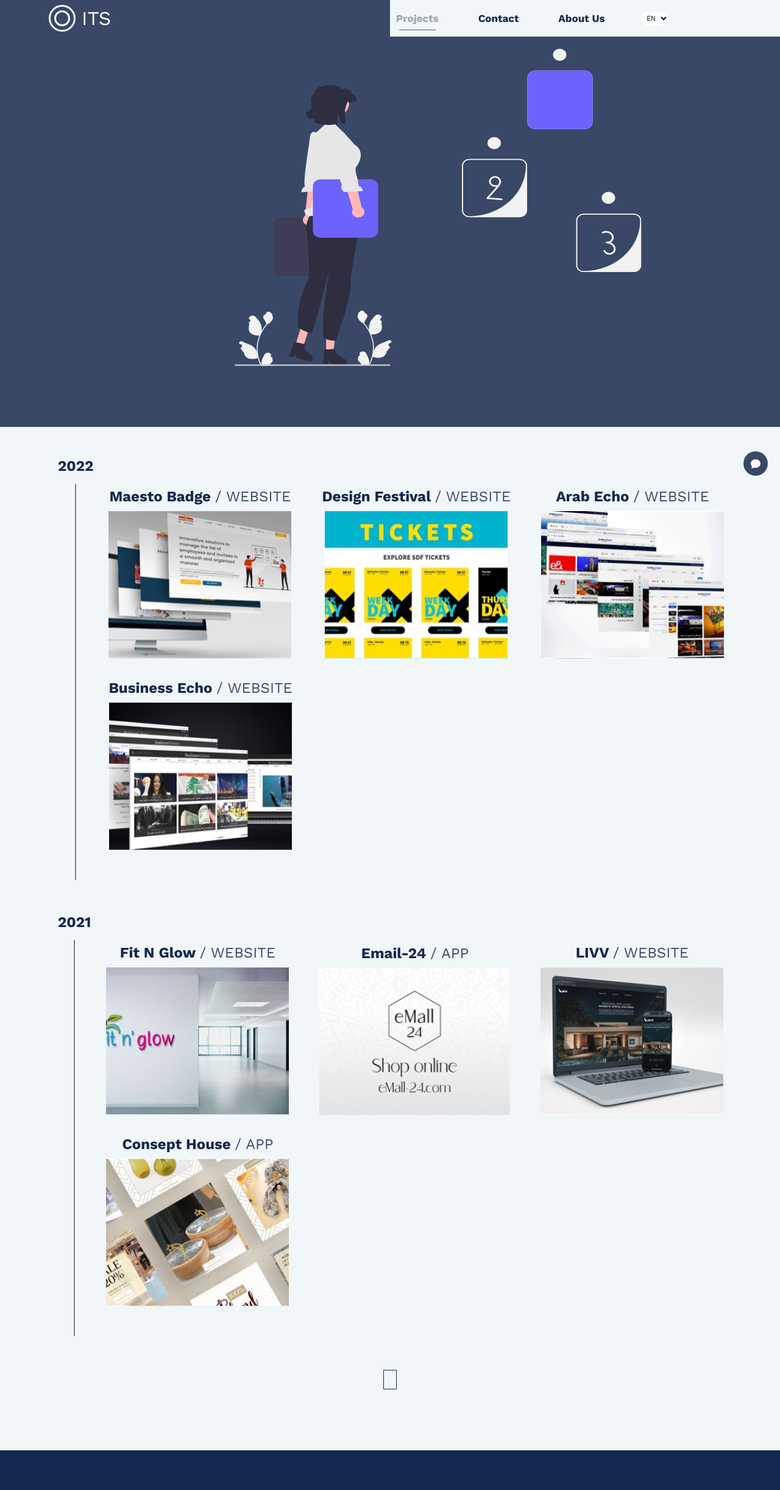
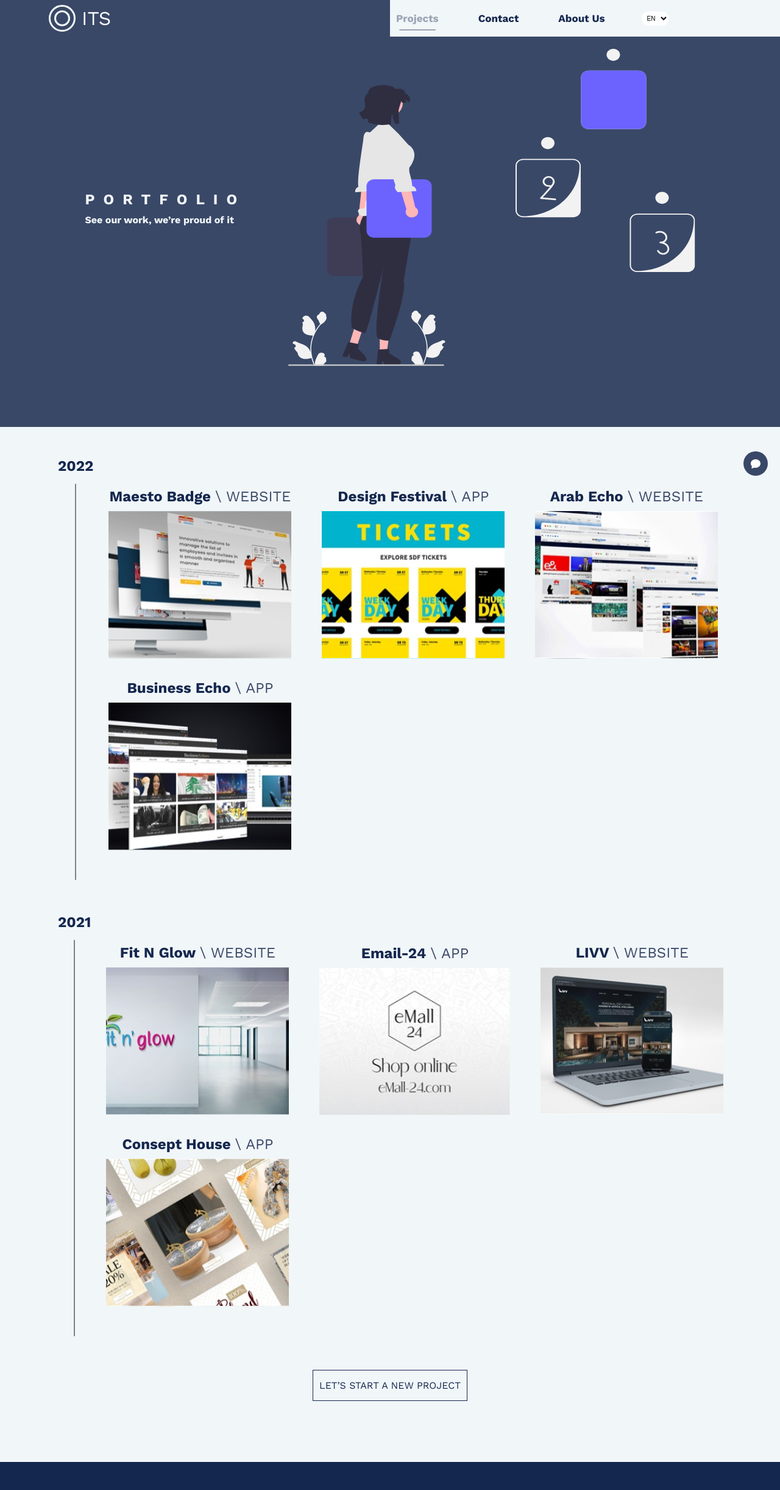
Before and after one commit to obaidabit/chatbot, a React (Create React App) app: page /project in a window 1280 px wide. Shown: the top 2443 px of the page at 61% size. Built offline with nearby package versions, Linux system fonts and the light colour scheme.

Commit message:
Add Projects Page In Arabic

```diff
--- a/src/pages/Project.js
+++ b/src/pages/Project.js
@@ -2,14 +2,14 @@ import Button from "../components/Project/Button"
 import PLanding from "../components/Project/Project-Landing/PLanding"
 import VProject from "../components/Project/View-Project/VProject"
 
-function Project(){
+function Project(props){
   return(
     <div className="PProject">
-      <PLanding/>
+      <PLanding h2={props.value.h2} p={props.value.p}/>
       <div className="VProject">
-        <VProject year ="2022" nameProject={["Maesto Badge","Design Festival","Arab Echo","Business Echo"]} typeProject ={ ["/ WEBSITE"]} img = {["2022-1.svg","2022-2.svg","2022-3.svg","2022-4.svg"]}/>
-        <VProject year ="2021" nameProject={["Fit N Glow","Email-24","LIVV ","Consept House"]} typeProject = {["/ WEBSITE","/ APP"]} img = {["2021-1.svg","2021-2.svg","2021-3.svg","2021-4.svg"]}/>
-        <Button/>
+        <VProject year ="2022" nameProject={["Maesto Badge","Design Festival","Arab Echo","Business Echo"]} typeProject ={ props.value.type} img = {["2022-1.svg","2022-2.svg","2022-3.svg","2022-4.svg"]}/>
+        <VProject year ="2021" nameProject={["Fit N Glow","Email-24","LIVV ","Consept House"]} typeProject = {props.value.type} img = {["2021-1.svg","2021-2.svg","2021-3.svg","2021-4.svg"]}/>
+        <Button text={props.value.button}/>
       </div>
     </div>
   )
```
